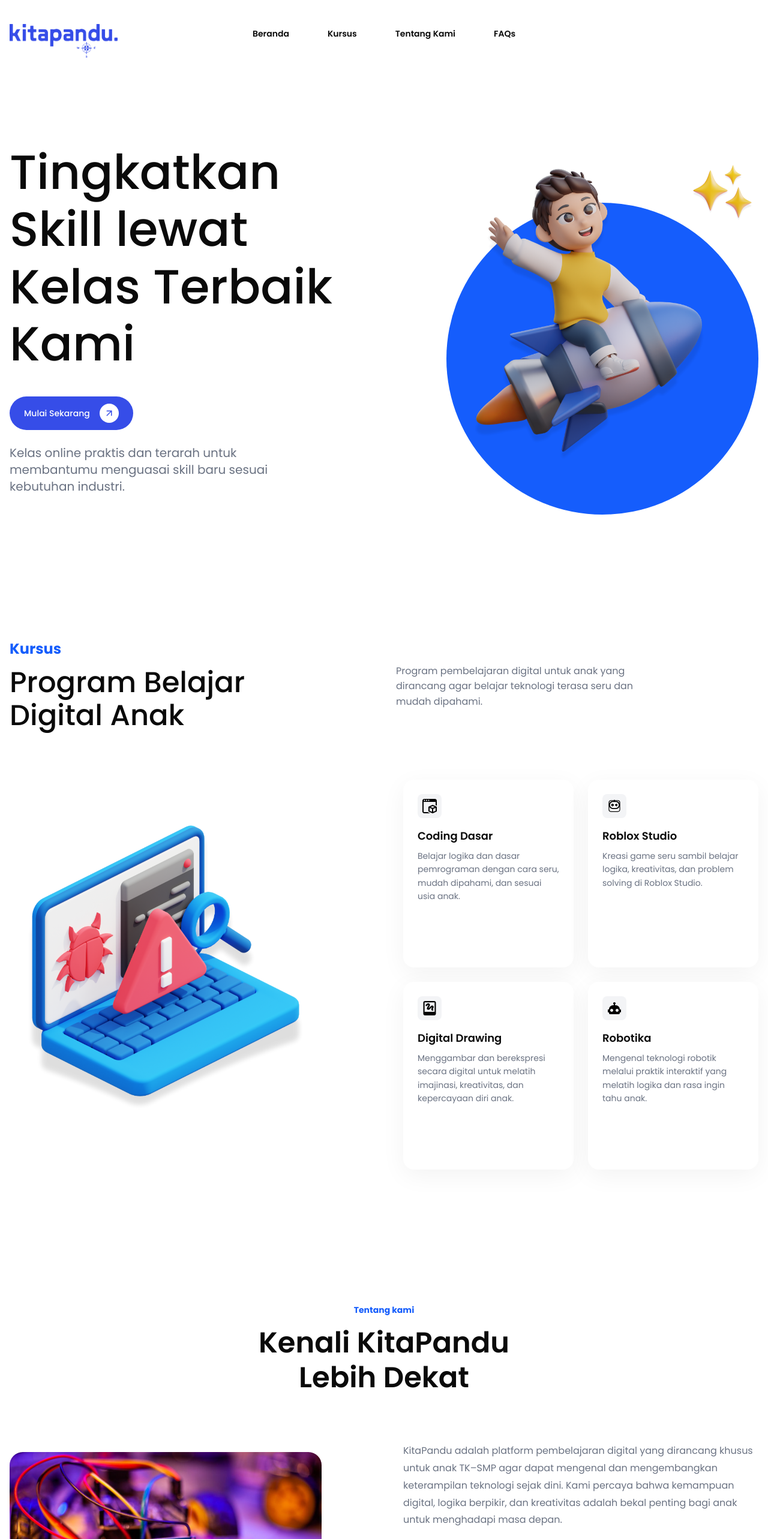
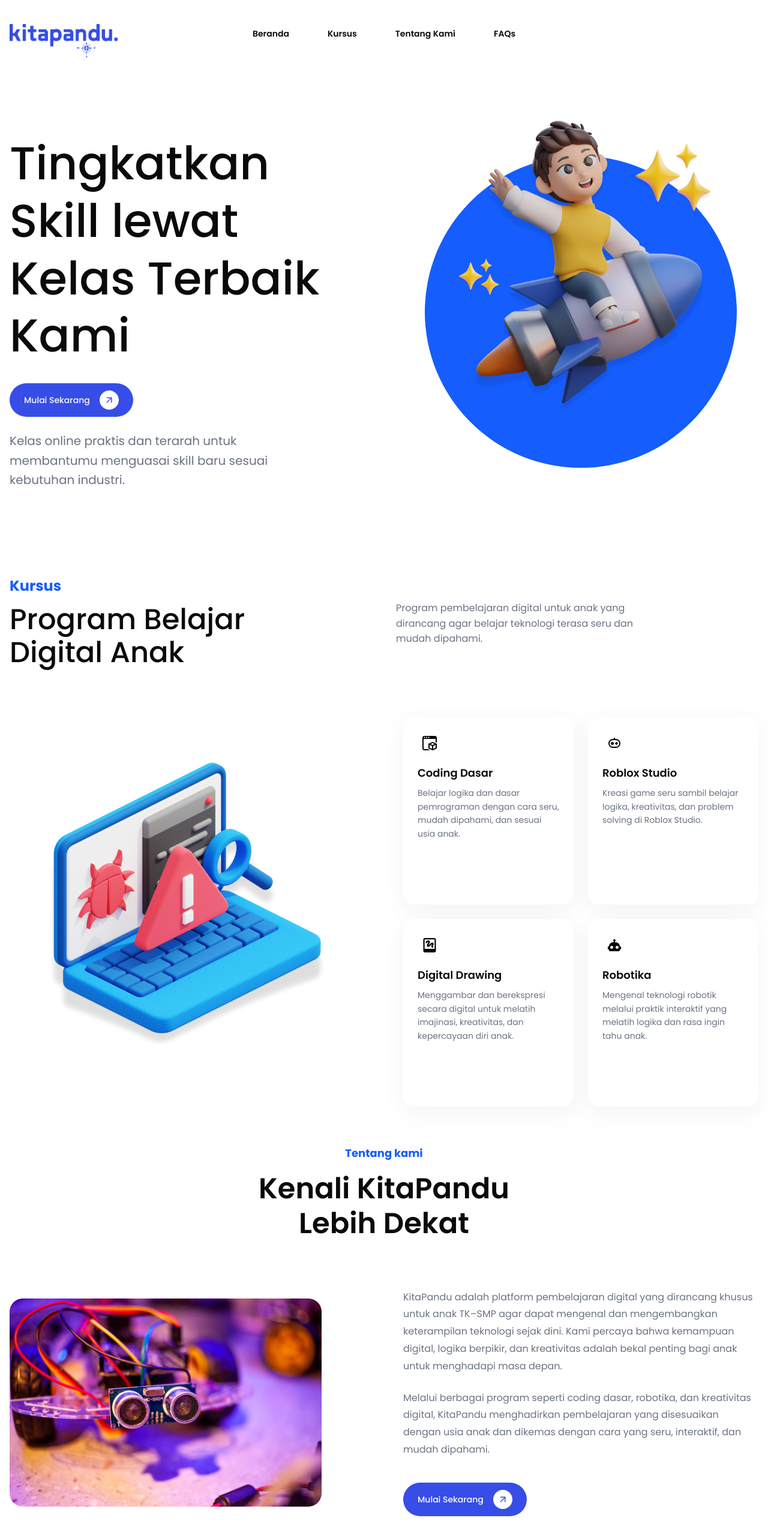
Before and after one commit to fillahiakbar/kitapandu, a Next.js app: page / in a window 1280 px wide. Shown: the top 2566 px of the page at 60% size. Built offline with nearby package versions, Linux system fonts and the light colour scheme.

Commit message:
fix: adjust style and responsive

```diff
--- a/components/sections/about.tsx
+++ b/components/sections/about.tsx
@@ -3,11 +3,11 @@
 
 export function AboutSection() {
   return (
-    <section id="about" className="py-28">
-      <div className="mx-auto max-w-7xl px-4">
+    <section id="about" className="py-8">
+      <div className="mx-auto max-w-7xl px-4 cursor-default">
         {/* TOP TITLE */}
         <div className="mb-20 text-center">
-          <span className="mb-4 block text-sm font-bold text-blue-600">
+          <span className="mb-4 block text-lg font-bold text-blue-600">
             Tentang kami
           </span>
           <h2 className="text-[32px] font-semibold leading-[1.2] md:text-[48px]">
@@ -32,7 +32,7 @@
 
           {/* TEXT */}
           <div>
-            <p className="mb-6 text-[16px] leading-[1.8] text-gray-500">
+            <p className="mb-6 text-center md:text-left text-[16px] leading-[1.8] text-gray-500">
               KitaPandu adalah platform pembelajaran digital yang dirancang
               khusus untuk anak TK–SMP agar dapat mengenal dan mengembangkan
               keterampilan teknologi sejak dini. Kami percaya bahwa kemampuan
@@ -40,14 +40,17 @@
               bagi anak untuk menghadapi masa depan.
             </p>
 
-            <p className="mb-10 text-[16px] leading-[1.8] text-gray-500">
+            <p className="mb-10 text-center md:text-left text-[16px] leading-[1.8] text-gray-500">
               Melalui berbagai program seperti coding dasar, robotika, dan
               kreativitas digital, KitaPandu menghadirkan pembelajaran yang
               disesuaikan dengan usia anak dan dikemas dengan cara yang seru,
               interaktif, dan mudah dipahami.
             </p>
 
-            <Button>Mulai Sekarang</Button>
+            <div className="flex justify-center md:justify-start">
+              <Button>Mulai Sekarang</Button>
+            </div>
+
           </div>
         </div>
       </div>
--- a/components/sections/donation.tsx
+++ b/components/sections/donation.tsx
@@ -3,7 +3,7 @@
 
 export function DonationSection() {
   return (
-    <section className="py-28">
+    <section className="py-8 cursor-default">
       <div className="mx-auto max-w-7xl px-4">
         {/* TITLE */}
         <div className="mb-16 text-center">
@@ -16,14 +16,17 @@
         {/* CONTENT */}
         <div className="grid grid-cols-1 items-center gap-12 md:grid-cols-2">
           {/* LEFT TEXT */}
-          <div className="max-w-lg">
-            <p className="mb-10 text-[16px] leading-[1.8] text-gray-600">
+          <div className="mx-auto max-w-lg text-center md:mx-0 md:text-left">
+            <p className="mx-auto mb-10 max-w-md text-[16px] leading-[1.8] text-gray-600 md:mx-0">
               Bantu kami memberikan pendidikan digital gratis untuk anak-anak
               berkebutuhan khusus agar mereka memiliki kesempatan yang sama
               dalam belajar teknologi.
             </p>
 
-            <Button>Donasi sekarang</Button>
+            <div className="flex justify-center md:justify-start">
+              <Button>Donasi sekarang</Button>
+            </div>
+
           </div>
 
           {/* RIGHT IMAGE */}
--- a/components/sections/hero.tsx
+++ b/components/sections/hero.tsx
@@ -7,20 +7,22 @@
 export function HeroSection() {
   return (
     <section className="relative overflow-hidden">
-      <div className="mx-auto grid max-w-7xl grid-cols-1 items-center gap-16 px-4 py-24 md:grid-cols-2">
+      <div className="mx-auto grid max-w-7xl grid-cols-1 items-center gap-16 px-4 py-20 md:grid-cols-2 md:py-28">
+
         {/* LEFT CONTENT */}
         <motion.div
           initial={{ opacity: 0, y: 32 }}
           animate={{ opacity: 1, y: 0 }}
           transition={{ duration: 0.6, ease: "easeOut" }}
+          className="text-center md:text-left"
         >
-          <h1 className="mb-10 text-[48px] font-medium leading-[1.2] md:text-[80px] md:leading-[1.19]">
+          <h1 className="mb-8 text-[clamp(36px,6vw,80px)] font-medium leading-tight cursor-default">
             Tingkatkan Skill lewat Kelas Terbaik Kami
           </h1>
 
           <Button className="mb-6">Mulai Sekarang</Button>
 
-          <p className="max-w-md text-[16px] font-normal leading-[1.4] text-gray-500 md:text-[20px] md:leading-[1.4]">
+          <p className="mx-auto max-w-md text-[16px] leading-relaxed text-gray-500 md:mx-0 md:text-[20px] cursor-default">
             Kelas online praktis dan terarah untuk membantumu menguasai skill
             baru sesuai kebutuhan industri.
           </p>
@@ -31,29 +33,76 @@
           initial={{ opacity: 0, scale: 0.95 }}
           animate={{ opacity: 1, scale: 1 }}
           transition={{ duration: 0.6, delay: 0.15 }}
-          className="relative flex justify-center"
+          className="relative mx-auto flex w-full max-w-[560px] justify-center"
         >
-          {/* ELLIPSE BACKGROUND */}
-          <div className="absolute bottom-0 right-0 -z-10 h-[420px] w-[420px] rounded-full bg-blue-600 md:h-[520px] md:w-[520px]" />
+          {/* VISUAL WRAPPER (STICKS EVERYTHING) */}
+          <div className="relative aspect-square w-[280px] sm:w-[360px] md:w-[520px]">
 
-          {/* STAR ASSET */}
+            {/* ELLIPSE */}
+            <div className="absolute bottom-0 right-0 h-full w-full rounded-full bg-blue-600" />
+
+            {/* STAR */}
+            <motion.div
+              className="absolute right-[6%] -top-[10%]"
+              animate={{
+                scale: [1, 1.15, 1],
+                y: [0, -10, 0],
+              }}
+              transition={{
+                duration: 3,
+                ease: "easeInOut",
+                repeat: Infinity,
+              }}
+            >
               <Image
                 src="/assets/images/bintang.png"
                 alt="Dekorasi bintang"
-            width={120}
-            height={120}
-            className="absolute right-0 top-10"
+                width={90}
+                height={90}
+                className="w-[60px] sm:w-[80px] md:w-[150px]"
                 priority
               />
+            </motion.div>
+
 
             {/* MAIN CHARACTER */}
+            <motion.div
+              className="absolute inset-0 flex items-end justify-center"
+              animate={{ y: [0, -12, 0] }}
+              transition={{ duration: 3.5, repeat: Infinity, ease: "easeInOut" }}
+            >
               <Image
                 src="/assets/images/assets1.png"
                 alt="Ilustrasi anak belajar digital"
                 width={520}
                 height={520}
+                className="w-full"
                 priority
               />
+            </motion.div>
+
+            <motion.div
+              className="absolute right-[75%] top-[30%]"
+              animate={{
+                scale: [1, 1.15, 1],
+                y: [0, -10, 0],
+              }}
+              transition={{
+                duration: 3,
+                ease: "easeInOut",
+                repeat: Infinity,
+              }}
+            >
+              <Image
+                src="/assets/images/bintang.png"
+                alt="Dekorasi bintang"
+                width={50}
+                height={50}
+                className="w-[40px] sm:w-[60px] md:w-[80px]"
+                priority
+              />
+            </motion.div>
+          </div>
         </motion.div>
       </div>
     </section>
--- a/components/sections/programs.tsx
+++ b/components/sections/programs.tsx
@@ -4,10 +4,10 @@
 
 export function ProgramSection() {
   return (
-    <section id="program" className="py-28">
+    <section id="program" className="py-8">
       <div className="mx-auto max-w-7xl px-4">
         {/* HEADER */}
-        <div className="mb-20 grid grid-cols-1 gap-10 md:grid-cols-2">
+        <div className="mb-20 grid grid-cols-1 gap-10 md:grid-cols-2 text-center md:text-left cursor-default">
           <div>
             <span className="mb-3 block text-2xl font-bold text-blue-600">
               Kursus
@@ -18,7 +18,7 @@
             </h2>
           </div>
 
-          <p className="max-w-md text-[16px] leading-[1.6] text-gray-500 md:pt-10">
+          <p className="mx-auto md:mx-0 max-w-md text-[16px] leading-[1.6] text-gray-500 md:pt-10">
             Program pembelajaran digital untuk anak yang dirancang agar belajar
             teknologi terasa seru dan mudah dipahami.
           </p>
@@ -32,6 +32,7 @@
             width={520}
             height={520}
             priority
+            className="mx-auto"
           />
 
           <div className="grid grid-cols-1 gap-6 sm:grid-cols-2">
--- a/components/ui/button.tsx
+++ b/components/ui/button.tsx
@@ -14,18 +14,23 @@
   return (
     <button
       className={cn(
-        "inline-flex items-center gap-2 rounded-full px-6 py-3 text-sm font-medium transition",
-        variant === "primary" && "bg-[#364DE8] text-white hover:bg-blue-700",
+        "group inline-flex items-center gap-2 rounded-full px-6 py-3 text-sm font-medium",
+        "transition-all duration-300 ease-out hover:-translate-y-0.5 hover:shadow-lg cursor-pointer",
+        variant === "primary" && "bg-[#364DE8] text-white hover:bg-blue-800",
         variant === "secondary" &&
-          "bg-white text-blue-600 border border-blue-600 hover:bg-blue-50",
+          "bg-white text-blue-600 border border-blue-600",
         className
       )}
       {...props}
     >
       {children}
 
-      <span className="ml-2 h-8 w-8 flex items-center justify-center rounded-full bg-white">
-        <FiArrowUpRight className="text-[#364DE8]" size={18} aria-hidden />
+      <span className="ml-2 flex h-8 w-8 items-center justify-center rounded-full bg-white">
+        <FiArrowUpRight
+          className="text-[#364DE8] transition-transform duration-300 group-hover:rotate-45"
+          size={18}
+          aria-hidden
+        />
       </span>
     </button>
   );
--- a/components/ui/program-card.tsx
+++ b/components/ui/program-card.tsx
@@ -26,16 +26,27 @@
     >
       <div
         className={cn(
-          "mb-4 flex h-10 w-10 items-center justify-center rounded-md transition-colors duration-300",
-          active ? "bg-white/20" : "bg-gray-100 group-hover:bg-white/20"
+          "mb-4 flex h-10 w-10 items-center justify-center rounded-md transition-all duration-300 bg-transparent",
         )}
       >
-        <Image src={icon} alt={title} width={24} height={24} />
+        <Image
+          src={icon}
+          alt={title}
+          width={24}
+          height={24}
+          className={cn(
+            "transition-all duration-300",
+            active
+              ? "scale-110 brightness-0 invert"
+              : "group-hover:scale-200 group-hover:brightness-0 group-hover:invert"
+          )}
+        />
       </div>
+
 
       <h3
         className={cn(
-          "mb-2 text-lg font-semibold transition-colors duration-300",
+          "mb-2 text-lg font-semibold transition-colors duration-300 cursor-default",
           active ? "text-white" : "group-hover:text-white"
         )}
       >
@@ -44,7 +55,7 @@
 
       <p
         className={cn(
-          "text-sm leading-[1.6] transition-colors duration-300",
+          "text-sm leading-[1.6] transition-colors duration-300 cursor-default",
           active ? "text-blue-100" : "text-gray-500 group-hover:text-blue-100"
         )}
       >
--- a/data/program.ts
+++ b/data/program.ts
@@ -16,7 +16,7 @@
     title: "Roblox Studio",
     description:
       "Kreasi game seru sambil belajar logika, kreativitas, dan problem solving di Roblox Studio.",
-    icon: "/assets/images/icon-game.svg",
+    icon: "/assets/images/icon-game-1.svg",
   },
   {
     title: "Digital Drawing",
```
Also changed, not shown: components/layout/footer.tsx (+15 -13 lines), components/sections/faq.tsx (+10 -7 lines), public/assets/images/icon-game-1.svg (added). Lines whose indentation alone changed are shown as unchanged.
